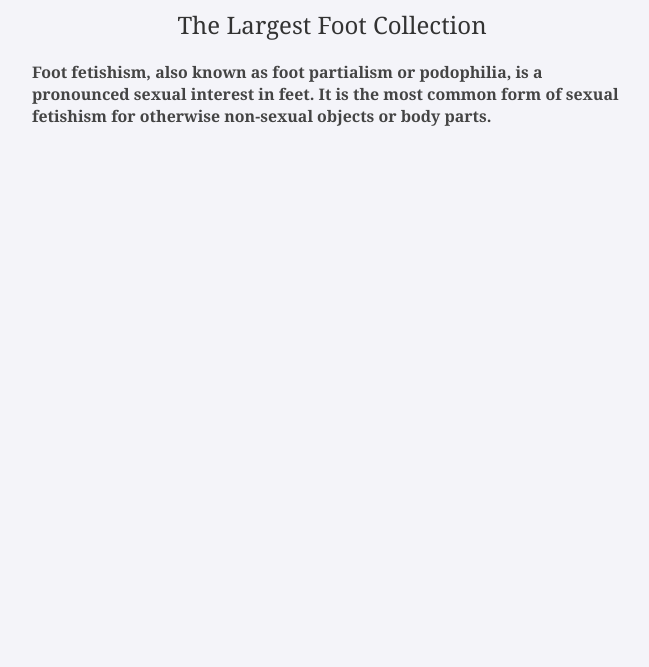
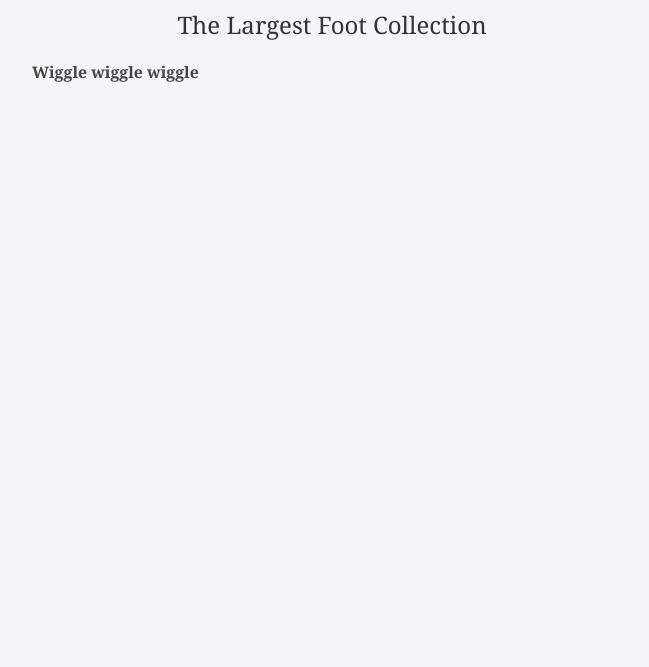
Before and after one commit to princessgrip/podo, a plain HTML site: page index.html in a window 1280 px wide. Shown: the part 133-800 px from the top of the page, without its empty margins (308-957 px from the left). Drawn offline with Linux system fonts and the light colour scheme.

Commit message:
Update index.html

```diff
--- a/index.html
+++ b/index.html
@@ -3,7 +3,7 @@
 <head>
     <meta charset="UTF-8">
     <meta name="viewport" content="width=device-width, initial-scale=1.0">
-    <title>Podophilia World</title>
+    <title>Podophilic Grapes</title>
     <style>
         body {
             font-family: Georgia, 'Times New Roman', serif;
@@ -43,7 +43,7 @@
     <h1>Podophilia Word</h1>
     <p>The Largest Foot Collection</p>
     <div class="details">
-        <h3>Foot fetishism, also known as foot partialism or podophilia, is a pronounced sexual interest in feet. It is the most common form of sexual fetishism for otherwise non-sexual objects or body parts.</h3>
+        <h3>Wiggle wiggle wiggle</h3>
     </div>
 </body>
 </html>
```
